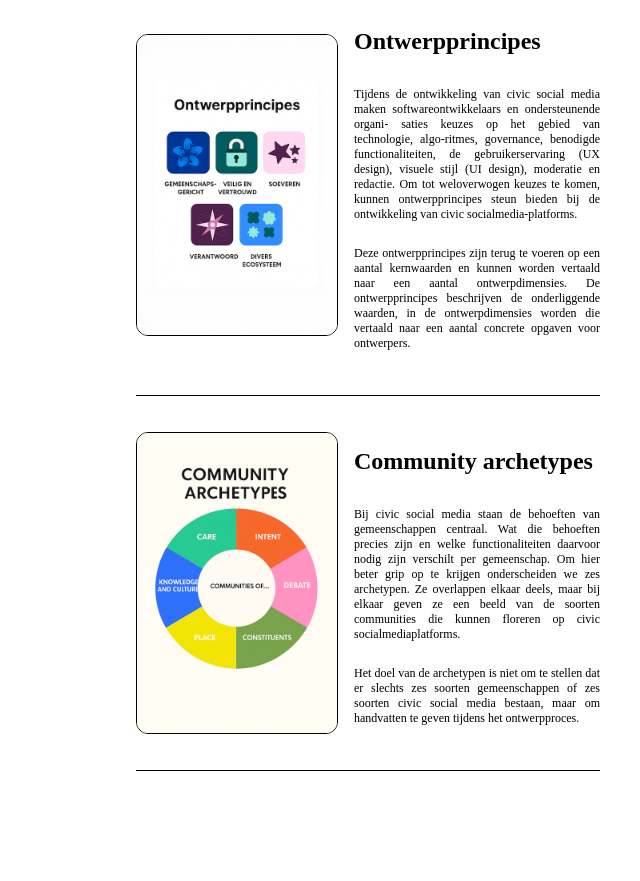
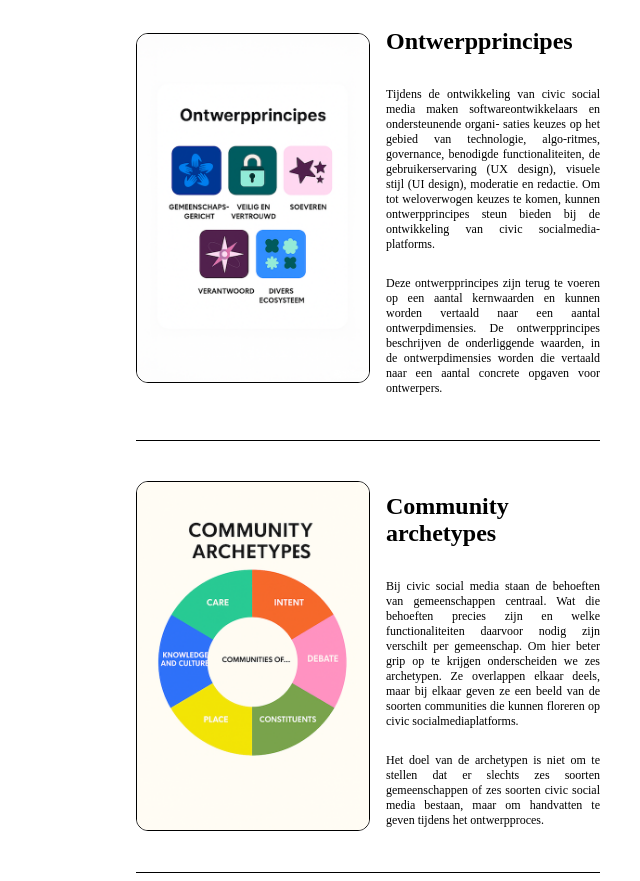
Before and after one commit to fdnd-agency/civicsocialmediatoolbox, a SvelteKit app: page / in a window 1280 px wide. Shown: the whole page, without its empty margins (640-1280 px from the left). Before the commit the page ends 800 px from the top, so only its background shows below. Built offline with nearby package versions, Linux system fonts and the light colour scheme.

Commit message:
#41 layout verbeterd op mobiel: text en images onder elkaar

```diff
--- a/src/routes/+page.svelte
+++ b/src/routes/+page.svelte
@@ -61,11 +61,14 @@
 
     .cardlayout-section {
         display: flex;
-        flex-direction: row;
+        flex-direction: column;
         justify-content: center;
         align-items: center;
         border-bottom: .75px var(--primary-color-black) solid;
         padding-bottom: 2em;
+            @media (min-width: 375px) {
+                flex-direction: row;
+            }
     }
 
     .card-image {
@@ -77,6 +80,11 @@
         padding-left: 1em;
     }
 
+    img {
+        width: 50%;
+        height: 50%;
+    }
+
     p {
         padding-top: 1em;
         font-size: var(--font-size-xxs);
@@ -85,4 +93,7 @@
 
         }
     }
+
+
+
 </style>
```
